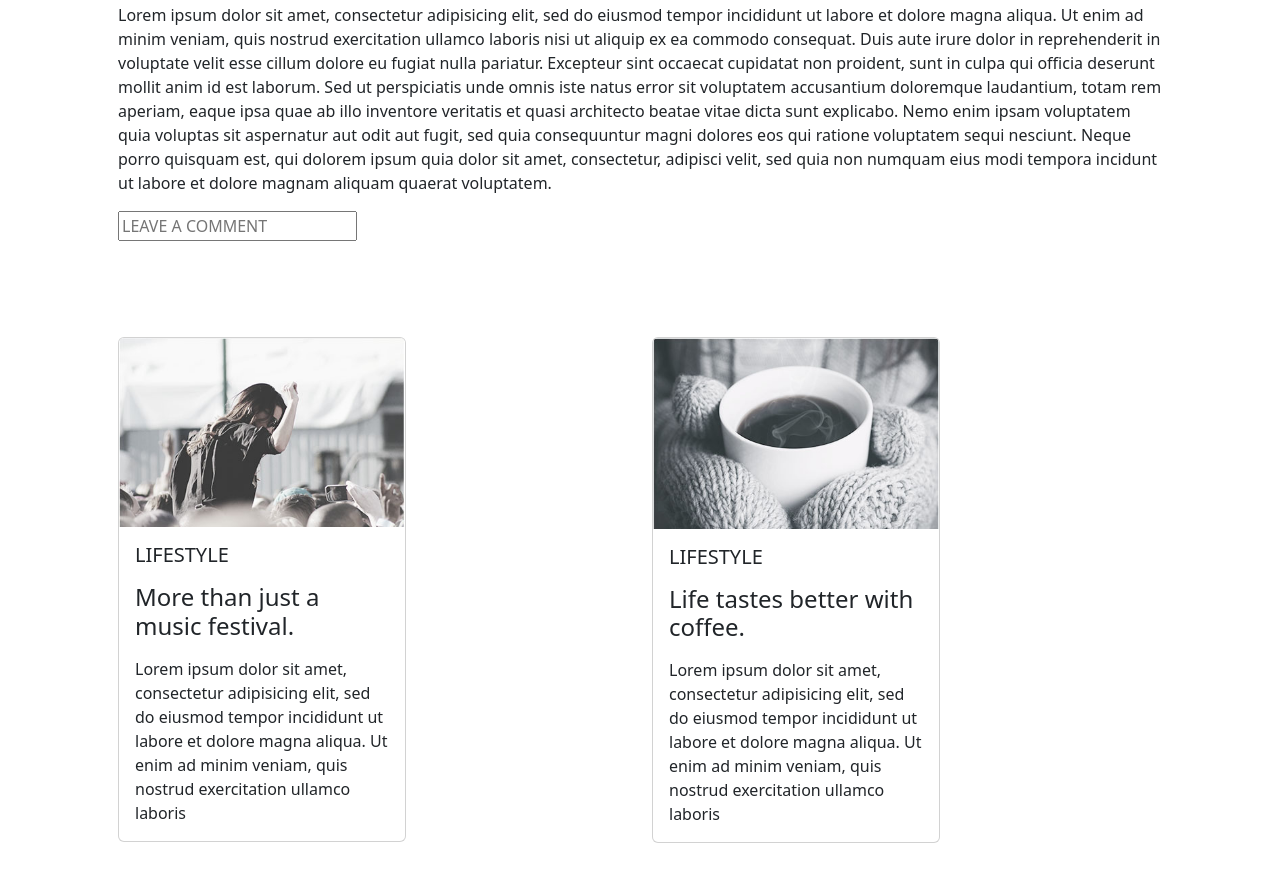
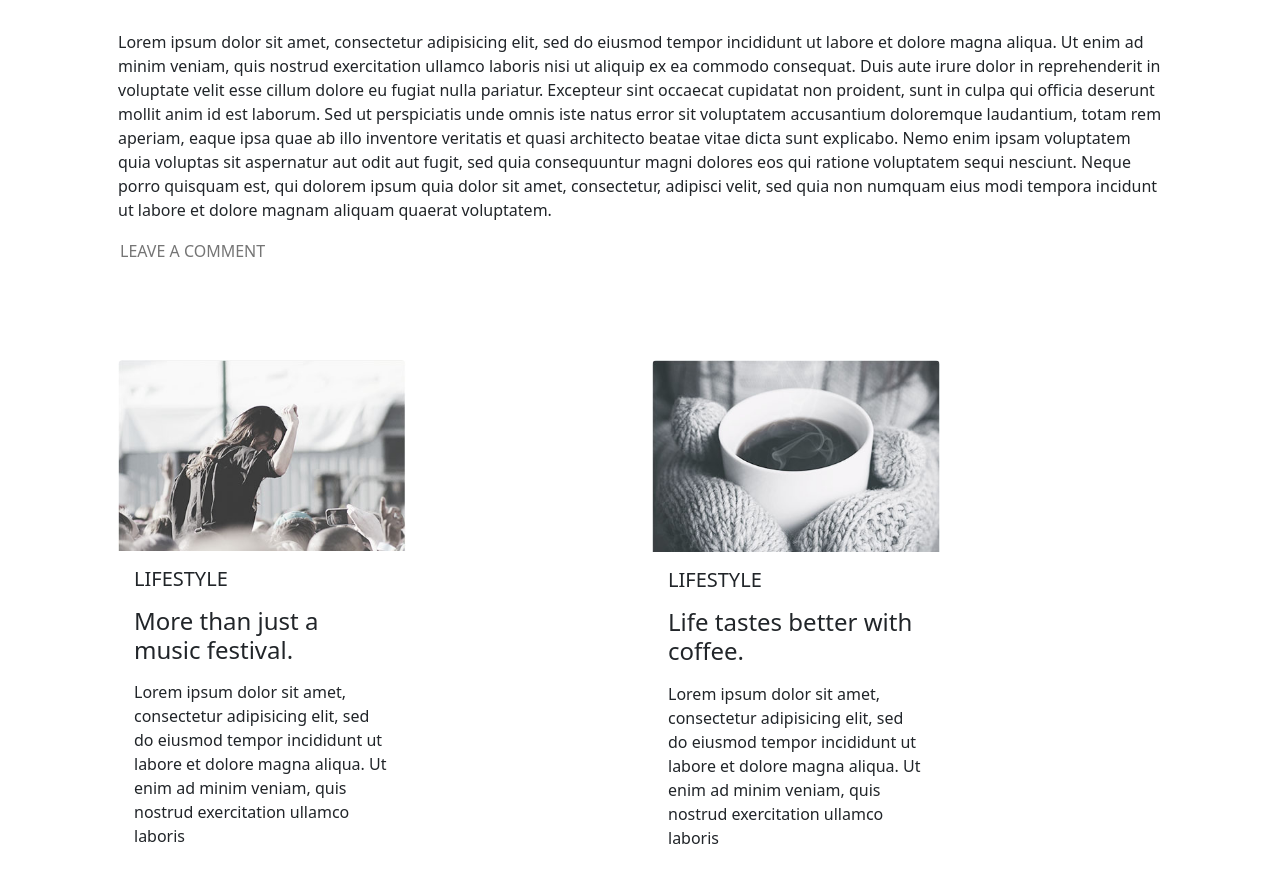
Before and after one commit to Shadmans-World/minimo_pr, a plain HTML site: page index.html in a window 1280 px wide. Shown: the part 824-1700 px from the top of the page. Drawn offline with nearby package versions, Linux system fonts and the light colour scheme; the site is published under a folder, as on GitHub Pages, so addresses that start at the root find nothing.

Commit message:
Sixth Commit

```diff
--- a/index.html
+++ b/index.html
@@ -6,7 +6,7 @@
     <meta http-equiv="X-UA-Compatible" content="IE=edge">
     <meta name="viewport" content="width=device-width, initial-scale=1.0">
     <title>Minimo</title>
-    <link rel="stylesheet" href="/Styles/style.css">
+    <link rel="stylesheet" href="Styles/style.css">
     <!-- CSS only -->
     <link href="https://cdn.jsdelivr.net/npm/bootstrap@5.2.3/dist/css/bootstrap.min.css" rel="stylesheet">
     <!-- JavaScript Bundle with Popper -->
```
